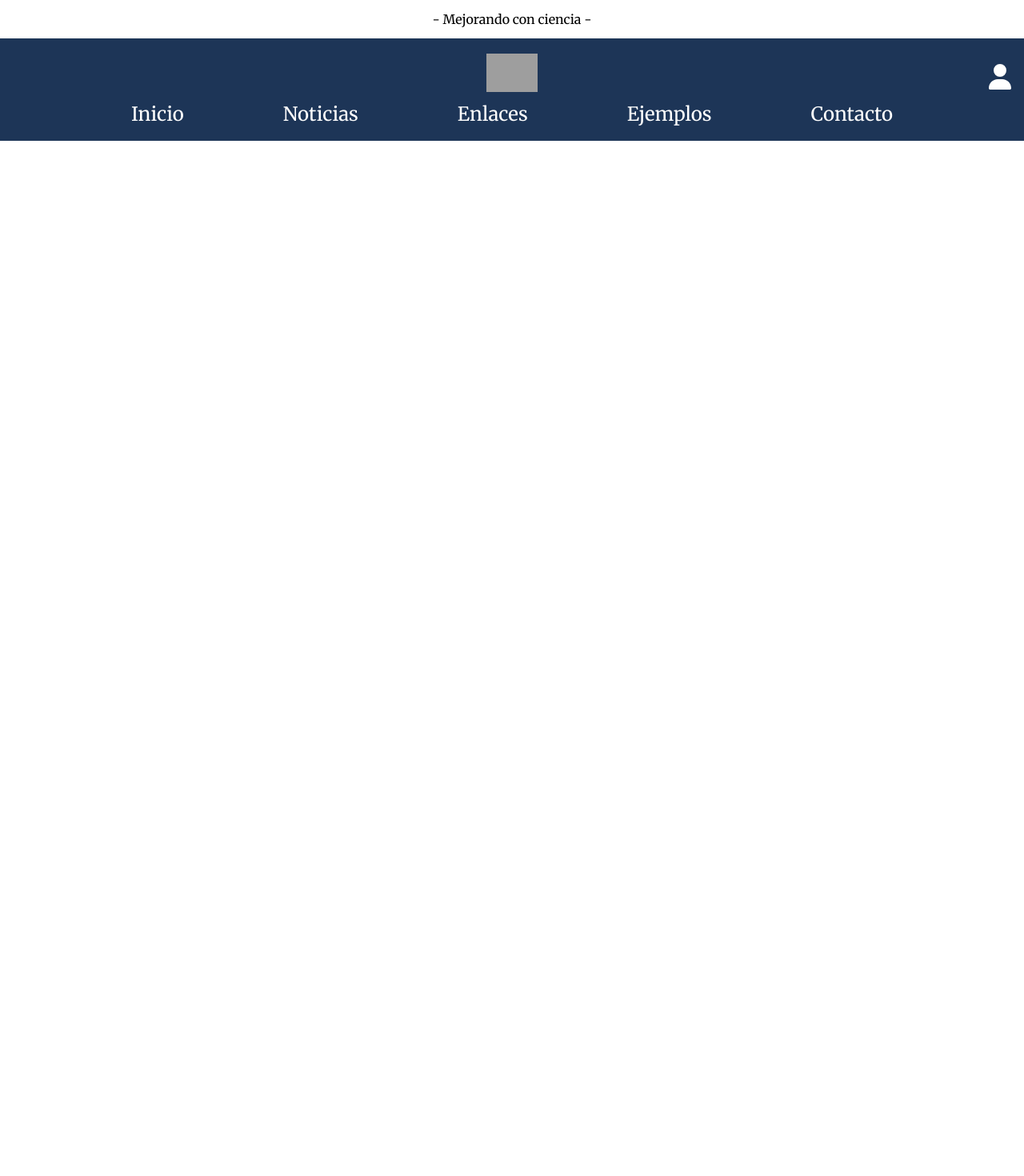
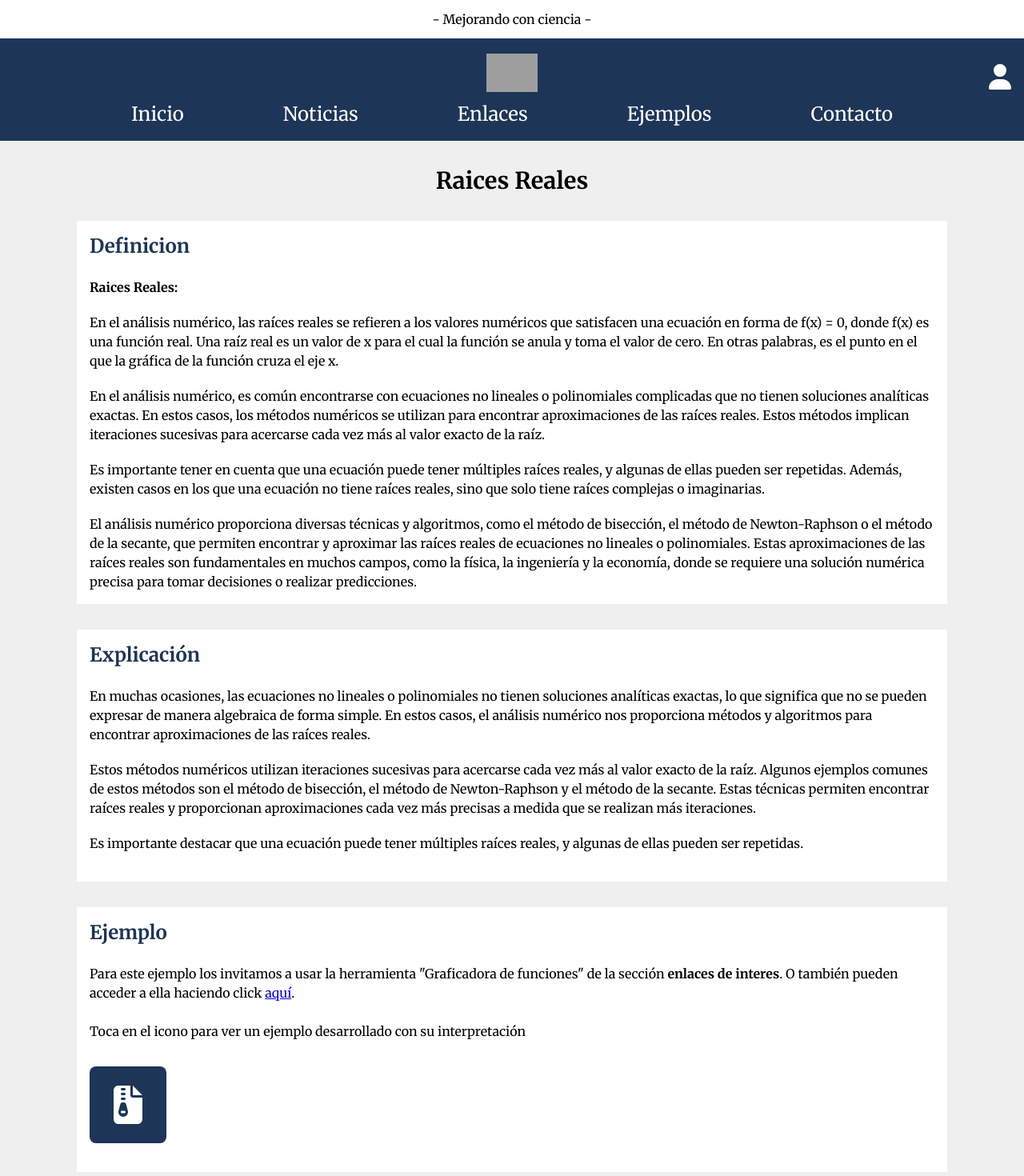
Before and after one commit to FacuMunozLemir/analisisnumerico, a React (Create React App) app: page /ejemplos/raicesreales in a window 1280 px wide. Shown: the top 1470 px of the page at 80% size. Before the commit the page ends 800 px from the top, so only its background shows below. Built offline with nearby package versions, Linux system fonts and the light colour scheme; grey boxes are pictures that could not be loaded.

Commit message:
Se agregaron raices reales

```diff
--- a/src/App.js
+++ b/src/App.js
@@ -11,6 +11,7 @@ import SectionContacto from "./components/sectionContacto/SectionContacto";
 import Ejemplos from "./components/ejemplos/Ejemplos";
 import Truncamiento from "./views/truncamiento/Truncamiento";
 import Errores from "./views/errores/Errores";
+import RaicesReales from "./views/raicesReales/RaicesReales";
 
 function App() {
   return (
@@ -34,6 +35,7 @@ function App() {
           element={<Truncamiento />}
         />
         <Route path="/ejemplos/errores" element={<Errores />} />
+        <Route path="/ejemplos/raicesreales" element={<RaicesReales />} />
       </Routes>
     </BrowserRouter>
   );
--- a/src/components/ejemplos/Ejemplos.jsx
+++ b/src/components/ejemplos/Ejemplos.jsx
@@ -26,7 +26,7 @@ function Ejemplos() {
             <h4>Error Absoluto, relativo y porcentual</h4>
           </div>
         </Link>
-        <Link className="ejemplo3 ejemploCard">
+        <Link className="ejemplo3 ejemploCard" to={"/ejemplos/raicesreales"}>
           <img src="./img/ejemplo1redondeo.jpg" alt="imagen de ejemplo" />
           <div className="letrasEjemplo">
             <h4>Raices reales</h4>
--- /dev/null
+++ b/src/views/raicesReales/RaicesReales.jsx
@@ -0,0 +1,70 @@
+import React from 'react'
+import { faFileArchive } from "@fortawesome/free-solid-svg-icons";
+import { FontAwesomeIcon } from "@fortawesome/react-fontawesome";
+import raices from "../../assets/docs/raicesreales.pdf";
+import "../truncamiento/truncamiento.css";
+
+function RaicesReales() {
+    const docs = <FontAwesomeIcon icon={faFileArchive} />;
+
+    return (
+      <div className="unidadesContainer">
+        <h2>Raices Reales </h2>
+        <div className="definicion unidadSegmento">
+          <h3>Definicion</h3>
+          <p>
+            <b>Raices Reales:</b>
+          </p>
+          <br />
+          <p>
+          En el análisis numérico, las raíces reales se refieren a los valores numéricos que satisfacen una ecuación en forma de f(x) = 0, donde f(x) es una función real. Una raíz real es un valor de x para el cual la función se anula y toma el valor de cero. En otras palabras, es el punto en el que la gráfica de la función cruza el eje x.
+          </p>
+          <br />
+          <p>
+          En el análisis numérico, es común encontrarse con ecuaciones no lineales o polinomiales complicadas que no tienen soluciones analíticas exactas. En estos casos, los métodos numéricos se utilizan para encontrar aproximaciones de las raíces reales. Estos métodos implican iteraciones sucesivas para acercarse cada vez más al valor exacto de la raíz.
+          </p>
+          <br />
+          <p>
+          Es importante tener en cuenta que una ecuación puede tener múltiples raíces reales, y algunas de ellas pueden ser repetidas. Además, existen casos en los que una ecuación no tiene raíces reales, sino que solo tiene raíces complejas o imaginarias.
+          </p>
+          <br />
+          <p>
+          El análisis numérico proporciona diversas técnicas y algoritmos, como el método de bisección, el método de Newton-Raphson o el método de la secante, que permiten encontrar y aproximar las raíces reales de ecuaciones no lineales o polinomiales. Estas aproximaciones de las raíces reales son fundamentales en muchos campos, como la física, la ingeniería y la economía, donde se requiere una solución numérica precisa para tomar decisiones o realizar predicciones.
+          </p>
+        </div>
+
+        <div className="explicacion unidadSegmento">
+          <h3>Explicación</h3>
+          <p>
+          En muchas ocasiones, las ecuaciones no lineales o polinomiales no tienen soluciones analíticas exactas, lo que significa que no se pueden expresar de manera algebraica de forma simple. En estos casos, el análisis numérico nos proporciona métodos y algoritmos para encontrar aproximaciones de las raíces reales.
+          </p>
+          <br />
+          <p>
+          Estos métodos numéricos utilizan iteraciones sucesivas para acercarse cada vez más al valor exacto de la raíz. Algunos ejemplos comunes de estos métodos son el método de bisección, el método de Newton-Raphson y el método de la secante. Estas técnicas permiten encontrar raíces reales y proporcionan aproximaciones cada vez más precisas a medida que se realizan más iteraciones.
+          </p>
+          <br />
+          <p>
+          Es importante destacar que una ecuación puede tener múltiples raíces reales, y algunas de ellas pueden ser repetidas.
+          </p>
+          <br />
+        </div>
+
+        <div className="ejemplo unidadSegmento">
+          <h3>Ejemplo</h3>
+          <p>Para este ejemplo los invitamos a usar la herramienta "Graficadora de funciones" de la sección <b>enlaces de interes</b>. O también pueden acceder a ella haciendo click <a target='_blank' href="https://es.symbolab.com/graphing-calculator">aquí</a>.
+          <br />
+          <br />
+            Toca en el icono para ver un ejemplo desarrollado con su
+            interpretación
+          </p>
+          <a className='documentosAgregados' href={raices} target="_blank">
+            {docs}
+          </a>
+          <br />
+        </div>
+      </div>
+    );
+  }
+
+
+export default RaicesReales
--- a/src/views/truncamiento/truncamiento.css
+++ b/src/views/truncamiento/truncamiento.css
@@ -33,7 +33,7 @@
   line-height: 1.5;
 }
 
-.unidadesContainer .unidadSegmento a {
+.unidadesContainer .unidadSegmento .documentosAgregados {
   width: 6rem;
   height: 6rem;
   margin-top: 2rem;
```
Also changed, not shown: 2 other files (tests, documents, lock files or other folders).
